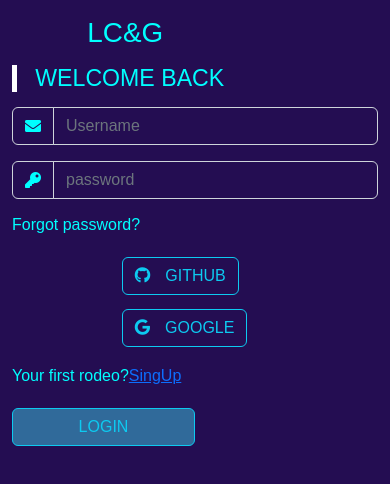
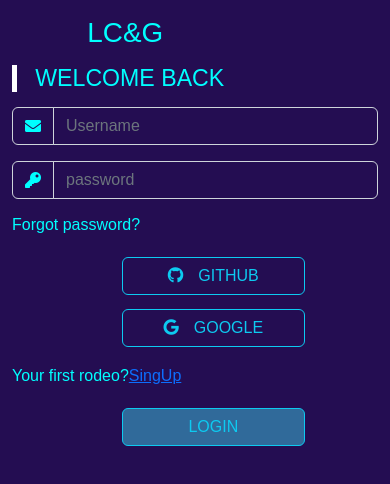
Before and after one commit to Codedwells/LCG, a plain HTML site: page client/login.html in a window 390 px wide. Drawn offline with nearby package versions, Linux system fonts and the light colour scheme.

Commit message:
login btn style

```diff
--- a/client/CSS/login.css
+++ b/client/CSS/login.css
@@ -23,8 +23,11 @@ body{
 #col1{
     display: none;
 }
-#btn2{
+#btn2,#btnl{
     margin-left:30%;
 
 }
+.btn{
+    width: 50%;
 }
+}
--- a/client/login.html
+++ b/client/login.html
@@ -43,7 +43,7 @@
                         class="fab fa-google" style="padding-right:15px;"></i>GOOGLE</button>
                 <h6 style="color: cyan;padding-top: 5%;">Your first rodeo?<a href="">SingUp</a></h6>
 
-                <button type="button" class="btn btn-outline-info"
+                <button type="button" id="btnl" class="btn btn-outline-info"
                     style="width: 50%; background-color:#306a9a; margin-top: 4%;">LOGIN</button>
             </div>
         </div>
```
